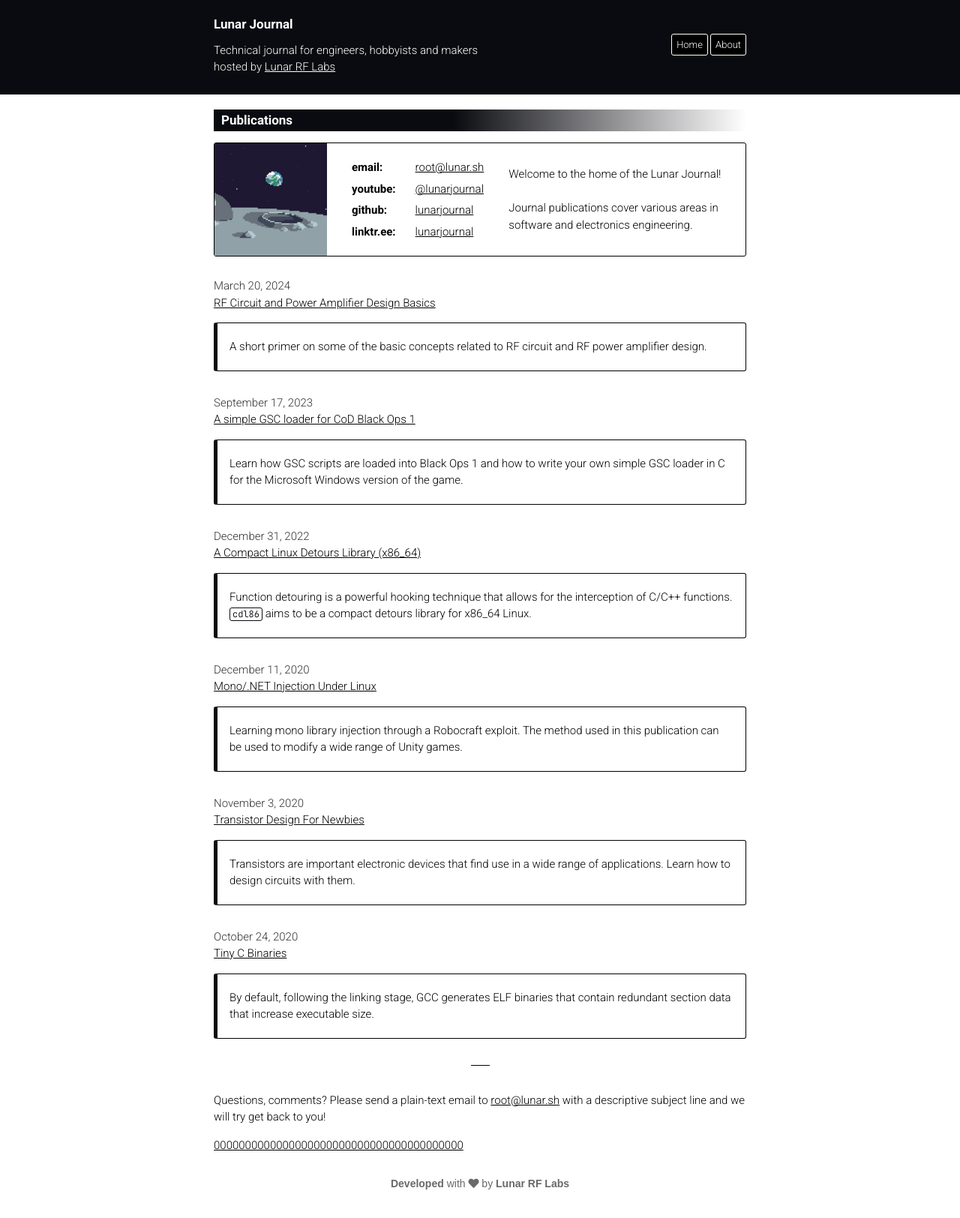
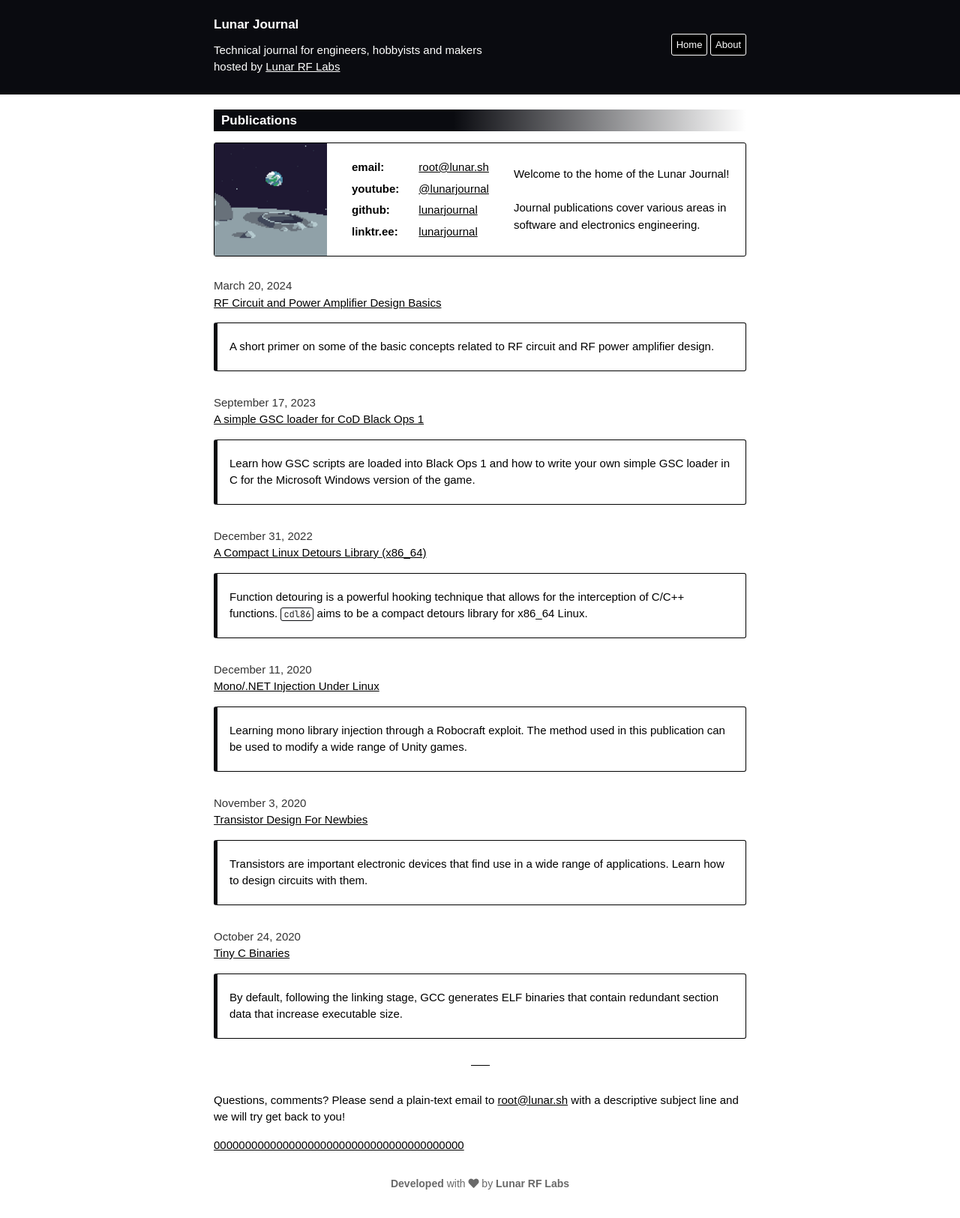
Before and after one commit to microstub/microstub.github.io, a Jekyll site: the page built from index.html, in a window 1280 px wide. Shown: the whole page at 75% size. Built offline with Jekyll 4.4.1, drawn with Linux system fonts in a browser that asks for light colours; nearby versions of some CDN libraries.

Commit message:
Update _variables.scss

```diff
--- a/_sass/_variables.scss
+++ b/_sass/_variables.scss
@@ -5,7 +5,7 @@ $grey: #f5f5f5;
 $highlight: #e3e6e8;
 
 $serif: sans-serif;
-$inter: "Roboto";
+$inter: "Arial";
 
 @mixin mobile {
   @media screen and (max-width: 730px) {
```
